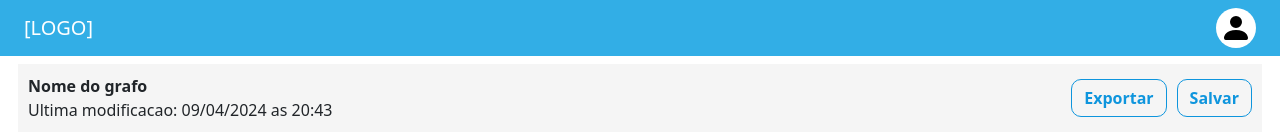
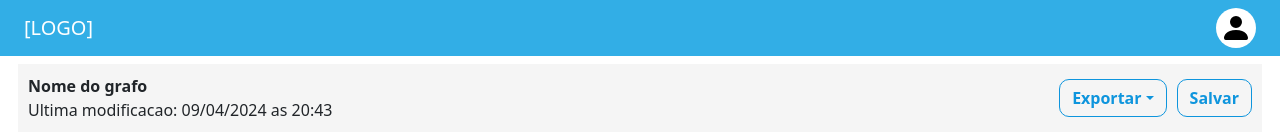
Before and after one commit to jhiy2004/graph-front, a React (Create React App) app: page /draw in a window 1280 px wide. Shown: the top 140 px of the page. Built offline with nearby package versions, Linux system fonts and the light colour scheme.

Commit message:
Changed export button to dropdown, export to png working

```diff
--- a/src/components/Board/Board.js
+++ b/src/components/Board/Board.js
@@ -8,6 +8,8 @@ import { Modes } from '../../utils/modes.js';
 import './Board.css';
 
 function Board({
+  canvasRef,
+  isExporting,
   nodes,
   edges,
   setShowMatrix,
@@ -51,6 +53,8 @@ function Board({
         />
       </div>
       <Canvas
+        canvasRef={canvasRef}
+        isExporting={isExporting}
         className="w-100 h-100 d-block position-absolute"
         nodes={nodes}
         edges={edges}
--- a/src/components/Canvas/Canvas.js
+++ b/src/components/Canvas/Canvas.js
@@ -23,6 +23,8 @@ class Camera {
 }
 
 function Canvas({
+  canvasRef,
+  isExporting,
   className,
   nodes,
   edges,
@@ -41,7 +43,6 @@ function Canvas({
   addNewNode,
   updateNodePosition
 }) {
-  const canvasRef = useRef(null);
   const [canvasSize, setCanvasSize] = useState({ width: 0, height: 0 });
   const [dragPreviewNode, setDragPreviewNode] = useState(null);
 
@@ -75,7 +76,7 @@ function Canvas({
   useEffect(() => {
     const ctx = canvasRef.current.getContext("2d");
     draw(ctx);
-  }, [selectedNodeNumber, nodes, edges, dragPreviewNode, edgeModeNodes, canvasSize]);
+  }, [selectedNodeNumber, nodes, edges, dragPreviewNode, edgeModeNodes, canvasSize, isExporting]);
 
   useEffect(() => {
     const ctx = canvasRef.current.getContext("2d");
@@ -201,12 +202,12 @@ function Canvas({
     const { x, y, color, label, geometry } = node;
 
     ctx.save();
-    if (selectedNodeNumber === node.number) {
+    if (selectedNodeNumber === node.number && !isExporting) {
       ctx.strokeStyle = "#0E95DD";
       ctx.lineWidth = 1;
     }
 
-    if (edgeModeNodes.origin?.number === node.number) {
+    if (edgeModeNodes.origin?.number === node.number && !isExporting) {
       ctx.strokeStyle = "#27AE60";
       ctx.lineWidth = 1;
     }
--- a/src/components/GraphHeader/GraphHeader.css
+++ b/src/components/GraphHeader/GraphHeader.css
@@ -6,21 +6,19 @@
   padding: 10px;
 }
 
-.btn-outline-lb{
-  color: #0E95DD !important;
-  border: 1px solid #0E95DD !important;
-  border-radius: 10px !important;
+.btn-outline-lb {
+  color: #0E95DD;
+  border: 1px solid #0E95DD;
+  border-radius: 10px;
+  background-color: transparent;
 }
 
 .btn-outline-lb:hover,
 .btn-outline-lb:focus,
 .btn-outline-lb:active {
-  background-color: #0E95DD !important;
-  color: white !important;
-  border-color: #0E95DD !important;
-}
-
-.header-text{
+  background-color: #0E95DD;
+  color: white;
+  border-color: #0E95DD;
 }
 
 .header-buttons {
--- a/src/components/GraphHeader/GraphHeader.js
+++ b/src/components/GraphHeader/GraphHeader.js
@@ -1,8 +1,9 @@
 import React from 'react';
 import Button from 'react-bootstrap/Button';
 import './GraphHeader.css';
+import Dropdown from 'react-bootstrap/Dropdown';
 
-function GraphHeader(){
+function GraphHeader({exportPNG, exportDOT}){
   return (
     <header className="graph-header">
       <div className="header-text">
@@ -10,7 +11,17 @@ function GraphHeader(){
         <p className="text-md-start mb-0">Ultima modificacao: 09/04/2024 as 20:43</p>
       </div>
       <div className="header-buttons">
-        <Button variant="outline-lb" className="fw-bold">Exportar</Button>
+        <Dropdown>
+          <Dropdown.Toggle className="btn btn-outline-lb fw-bold">
+            Exportar
+          </Dropdown.Toggle>
+
+          <Dropdown.Menu>
+            <Dropdown.Item onClick={exportPNG}>PNG</Dropdown.Item>
+            <Dropdown.Item onClick={exportDOT}>DOT</Dropdown.Item>
+          </Dropdown.Menu>
+
+        </Dropdown>
         <Button variant="outline-lb" className="fw-bold">Salvar</Button>
       </div>
     </header>
--- a/src/pages/DrawScreen/DrawScreen.js
+++ b/src/pages/DrawScreen/DrawScreen.js
@@ -1,4 +1,4 @@
-import React, {useState} from 'react'
+import React, {useState, useRef} from 'react'
 
 import Board from '../../components/Board/Board.js'
 import GraphHeader from '../../components/GraphHeader/GraphHeader.js';
@@ -10,6 +10,10 @@ import { Algorithms } from '../../utils/algorithms.js';
 
 function DrawScreen() {
   const [logged, setLogged] = useState(true);
+
+  const canvasRef = useRef(null);
+  const [isExporting, setIsExporting] = useState(false);
+
   const [nodes, setNodes] = useState([
     { id: 1, label: "A", number: 0, x: -20, y: 10, geometry: 'circle', color: "#FFFFFF" },
     { id: 2, label: "B", number: 1, x: 20, y: -10, geometry: 'square', color: "#FFFFFF" },
@@ -72,13 +76,50 @@ function DrawScreen() {
     );
   }
 
-  return(
+  function exportPNG() {
+    if (!canvasRef || !canvasRef.current) return;
+
+    setIsExporting(true);
+
+    const originalCanvas = canvasRef.current;
+    const tempCanvas = document.createElement("canvas");
+    const ctx = tempCanvas.getContext("2d");
+
+    tempCanvas.width = originalCanvas.width;
+    tempCanvas.height = originalCanvas.height;
+
+    ctx.fillStyle = "#FFFFFF";
+    ctx.fillRect(0, 0, tempCanvas.width, tempCanvas.height);
+
+    requestAnimationFrame(() => {
+      ctx.drawImage(originalCanvas, 0, 0);
+
+      const image = tempCanvas.toDataURL("image/png");
+      const link = document.createElement("a");
+      link.href = image;
+      link.download = "graph.png";
+      link.click();
+
+      setIsExporting(false);
+    });
+  }
+
+  function exportDOT() {
+    alert("clicked on DOT")
+  }
+
+  return (
     <>
       <NavbarGraph
         logged={logged}
       />
-      <GraphHeader/>
+      <GraphHeader
+        exportPNG={exportPNG}
+        exportDOT={exportDOT}
+      />
       <Board
+        canvasRef={canvasRef}
+        isExporting={isExporting}
         nodes={nodes}
         edges={edges}
         setShowMatrix={setShowMatrix}
```
